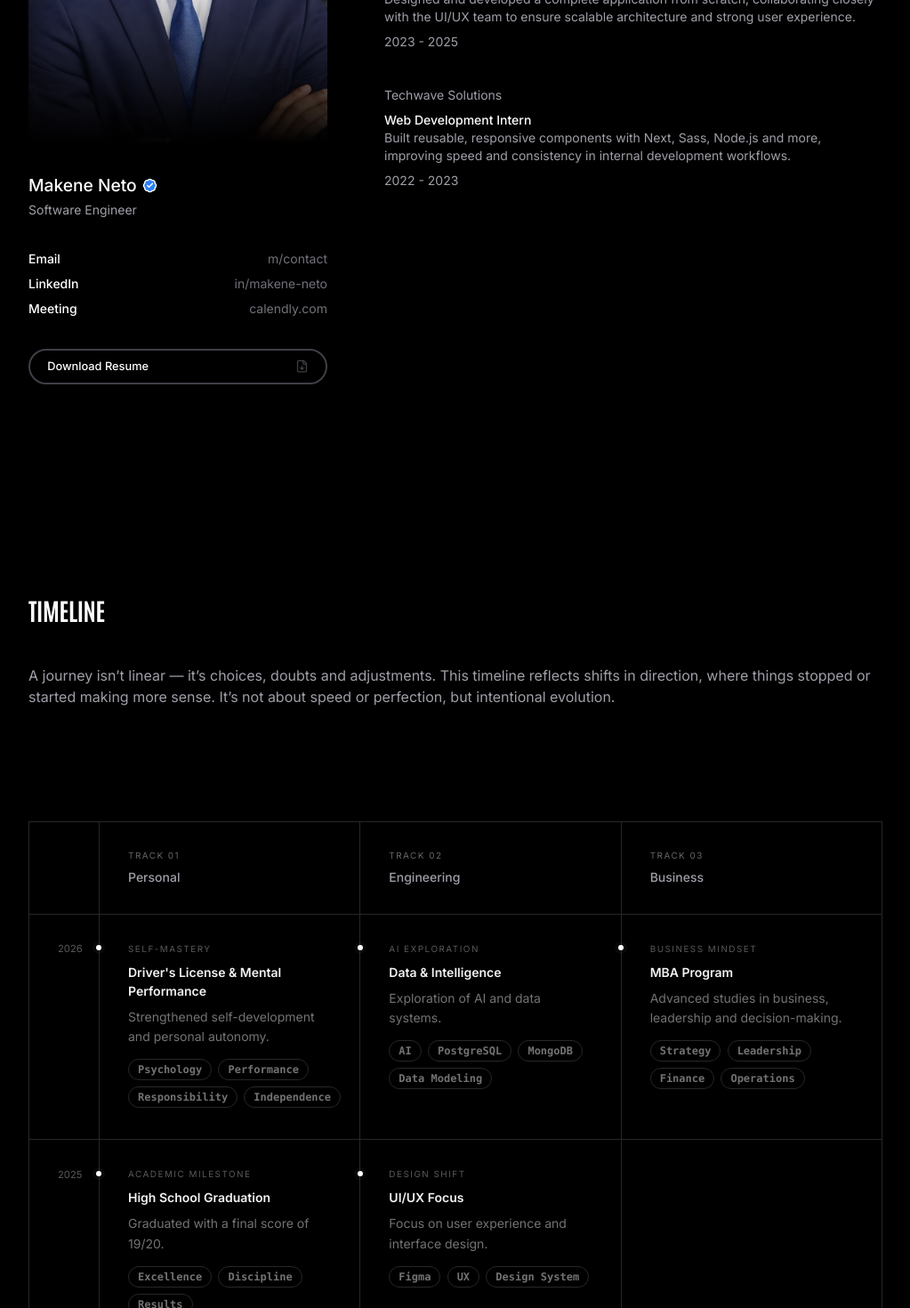
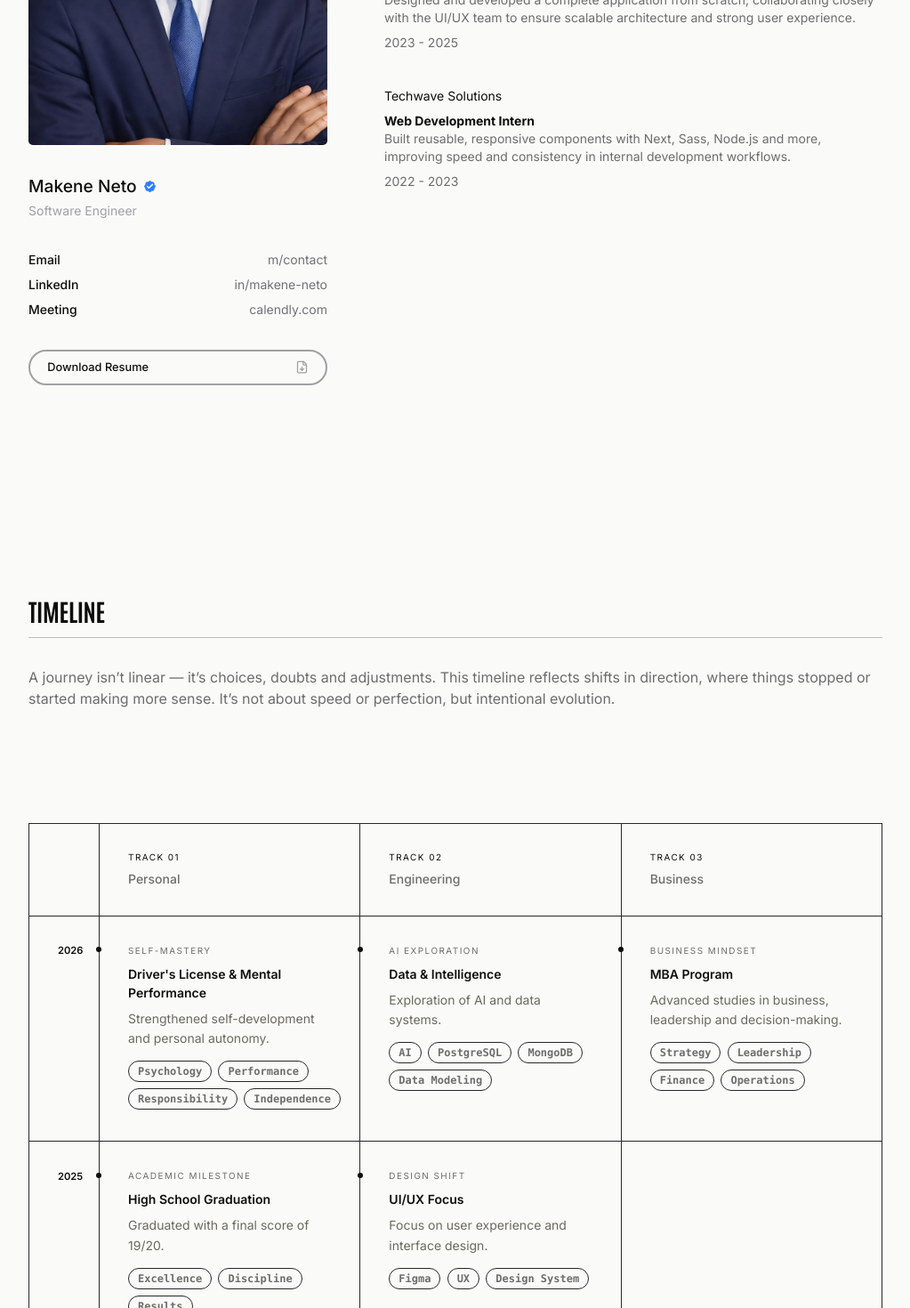
Before and after one commit to makeneto/makenedev, a React (Vite) app: page /about in a window 1280 px wide. Shown: the part 900-2370 px from the top of the page at 89% size, without its empty margins (128-1151 px from the left). Built offline with nearby package versions, Linux system fonts and the light colour scheme; a web font is replaced by a local one.

Commit message:
feat(style): add CSS variables for light and dark modes to enhance theme consistency

```diff
--- a/src/css/style.css
+++ b/src/css/style.css
@@ -1,14 +1,88 @@
 @charset "UTF-8";
 @import url("https://fonts.googleapis.com/css2?family=Anton&family=Antonio:wght@100..700&family=Playfair+Display:ital,wght@0,400..900;1,400..900&family=Roboto:ital,wght@0,100..900;1,100..900&display=swap");
 @import url("https://fonts.googleapis.com/css2?family=Inter:ital,opsz,wght@0,14..32,100..900;1,14..32,100..900&family=Roboto:ital,wght@0,100..900;1,100..900&display=swap");
+:root {
+  /* Light Mode */
+  --bg-primary: #fafaf8;
+  --bg-secondary: #f0f0ed;
+  --bg-tertiary: #e8e8e5;
+  --openToWork-bg: #edededb3;
+  --openToWork-hovered: #d5d5d5c9;
+  --stack-link: #e8e8e89a;
+  --light-gray-bg: #eeeeeeaf;
+  --profile-gradient: linear-gradient(
+    to bottom,
+    rgba(0, 0, 0, 0) 60%,
+    rgba(255, 255, 255, 0) 100%
+  );
+  --text-primary: #0d0d0b;
+  --text-secondary: #6d6d6d;
+  --text-tertiary: #6a6a60;
+  --text-label: #000000;
+  --border-primary: #bebebe;
+  --border-secondary: #ccccc7;
+  --border-tertiary: #bfbfba;
+  --border-resume: #a0a0a4;
+  --button-primary-bg: #000000;
+  --button-primary-text: #ffffff;
+  --button-primary-bg-hovered: #2e2e2e;
+  --button-primary-disabled-bg: #d4d4d4;
+  --button-primary-disabled-text: #808080;
+  --surface-hover: #e8e8e5;
+  --surface-active: #d9d9d5;
+  --accent-soft: #d9d9d5;
+  --accent-medium: #b8b8af;
+  --accent-strong: #6a6a60;
+  --selection-bg: #ccccc7;
+  --text-primary-rgb: 13, 13, 11;
+  --text-secondary-rgb: 58, 58, 53;
+  --text-tertiary-rgb: 106, 106, 96;
+}
+
+.dark {
+  /* Dark Mode */
+  --bg-primary: #000000;
+  --bg-secondary: #151515;
+  --bg-tertiary: #1a1a1a;
+  --openToWork-bg: #18181b;
+  --openToWork-hovered: #27272aba;
+  --stack-link: #18181b;
+  --light-gray-bg: #43434336;
+  --profile-gradient: linear-gradient(
+    to bottom,
+    rgba(0, 0, 0, 0) 60%,
+    rgb(0, 0, 0) 100%
+  );
+  --text-primary: #ffffff;
+  --text-secondary: #9f9fa9;
+  --text-tertiary: #a8a8a8;
+  --text-label: #9f9fa9;
+  --border-primary: #3a3a3a;
+  --border-secondary: #3f3f3f;
+  --border-tertiary: #4f4f4f;
+  --border-resume: #3f3f46;
+  --button-primary-text: #000000;
+  --button-primary-bg: #ffffff;
+  --button-primary-bg-hovered: #d2d2d2;
+  --button-primary-disabled-bg: #444444a3;
+  --button-primary-disabled-text: #646464;
+  --surface-hover: #1f1f1f;
+  --surface-active: #2a2a2a;
+  --accent-soft: #3f3f3f;
+  --accent-medium: #2f2f2f;
+  --accent-strong: #a8a8a8;
+  --selection-bg: #3f3f3f;
+}
+
 body {
   font-family: "Inter", sans-serif;
-  background-color: black;
-  color: white;
+  background-color: var(--bg-primary);
+  color: var(--text-primary);
   padding-inline: 25rem;
 }
 body::selection {
-  background-color: var(--color-zinc-700);
+  background-color: var(--selection-bg);
+  color: var(--text-primary);
 }
 @media (width <= 1280px) {
   body {
@@ -37,6 +111,9 @@ textarea::-webkit-scrollbar {
 textarea {
   -ms-overflow-style: none; /* IE and Edge */
   scrollbar-width: none; /* Firefox */
+  background-color: var(--bg-secondary);
+  color: var(--text-primary);
+  border-color: var(--border-primary);
 }
 
 .blog-body {
@@ -80,7 +157,7 @@ textarea {
   }
 }
 .blog-lastBlog {
-  border-bottom: 1px solid #2f2f2f;
+  border-bottom: 1px solid var(--border-primary);
   padding-bottom: 2rem;
 }
 @media (width <= 640px) {
@@ -89,13 +166,12 @@ textarea {
   }
 }
 .blog-lastBlog-card {
-  background-color: rgb(21, 21, 21);
+  background-color: var(--bg-secondary);
   padding: 1rem 1rem 1rem 1.2rem;
   display: grid;
   gap: 2rem;
   grid-template-columns: 47% auto;
-  border: 1px dashed #3f3f3f;
-  transition: all 0.2s ease-in-out;
+  border: 1px dashed var(--border-secondary);
 }
 @media (width <= 640px) {
   .blog-lastBlog-card {
@@ -105,19 +181,20 @@ textarea {
 }
 .blog-lastBlog-card:hover {
   background-color: transparent;
-  border: 1px dashed white;
+  border: 1px dashed var(--text-primary);
 }
 .blog-lastBlog-card:hover h1 {
   text-decoration: underline;
 }
 .blog-lastBlog-card div span {
   font-size: 0.8rem;
-  color: var(--color-zinc-400);
+  color: var(--text-tertiary);
 }
 .blog-lastBlog-card div h1 {
   margin-top: 0.4rem;
   font-size: 1.8rem;
   font-weight: 600;
+  color: var(--text-primary);
   display: -webkit-box;
   line-clamp: 2;
   -webkit-line-clamp: 2;
@@ -141,7 +218,7 @@ textarea {
 }
 .blog-lastBlog-card div p {
   margin-block: 1rem 2rem;
-  color: var(--color-zinc-200);
+  color: var(--text-secondary);
   display: -webkit-box;
   line-clamp: 3;
   -webkit-line-clamp: 3;
@@ -189,7 +266,7 @@ textarea {
   display: flex;
 }
 .blog-card {
-  background-color: #101010;
+  background-color: var(--light-gray-bg);
   padding: 0.9rem;
   display: flex;
   flex-direction: column;
@@ -199,10 +276,9 @@ textarea {
   color: inherit;
   overflow: hidden;
   border: 1px dashed transparent;
-  transition: all 0.2s ease;
 }
 .blog-card:hover {
-  border: 1px dashed white;
+  border: 1px dashed var(--text-primary);
   background-color: transparent;
 }
 .blog-card:hover .blog-card__title,
@@ -282,7 +358,7 @@ textarea {
 }
 .blog-card__category, .blog-card__date, .blog-card__link {
   font-size: 0.75rem;
-  color: var(--color-zinc-400);
+  color: var(--text-tertiary);
 }
 .blog-card__overlay .blog-card__category, .blog-card__overlay .blog-card__date, .blog-card__overlay {
   color: white;
@@ -291,7 +367,7 @@ textarea {
 .blog-card__title {
   font-size: 1.2rem;
   font-weight: 600;
-  color: white;
+  color: var(--text-primary);
   line-height: 1.4;
 }
 @media (width <= 1280px) {
@@ -302,7 +378,7 @@ textarea {
 .blog-card__description {
   font-size: 0.9rem;
   line-height: 1.54;
-  color: var(--color-zinc-400);
+  color: var(--text-tertiary);
   display: -webkit-box;
   line-clamp: 2;
   -webkit-line-clamp: 2;
@@ -315,7 +391,7 @@ textarea {
   }
 }
 .blog-card__link {
-  color: white;
+  color: var(--text-primary);
   font-weight: 500;
   display: flex;
   align-items: center;
@@ -349,8 +425,9 @@ textarea {
   font-weight: 600;
   font-size: 1.2rem;
   text-transform: uppercase;
-  border-bottom: 1px dashed var(--color-zinc-700);
+  border-bottom: 1px dashed var(--border-primary);
   padding-bottom: 0.4rem;
+  color: var(--text-primary);
 }
 .blog-aside ul {
   display: grid;
@@ -358,16 +435,16 @@ textarea {
 }
 .blog-aside ul li {
   font-size: 0.87rem;
-  color: var(--color-zinc-400);
+  color: var(--text-tertiary);
   cursor: pointer;
 }
 .blog-aside ul li.active {
-  color: white;
+  color: var(--text-primary);
   font-weight: 500;
   text-decoration: line-through;
 }
 .blog-aside ul li:hover {
-  color: white;
+  color: var(--text-primary);
 }
 
 .verticalBlogs {
@@ -379,7 +456,7 @@ textarea {
   justify-content: space-between;
 }
 .verticalBlogs a:not(:last-child) {
-  border-bottom: 1px solid rgba(180, 180, 180, 0.12);
+  border-bottom: 1px solid var(--border-primary);
 }
 .verticalBlogs a {
   padding-block: 1rem;
@@ -404,9 +481,10 @@ textarea {
   }
 }
 .verticalBlogs a div p {
-  color: var(--color-zinc-500);
+  color: var(--text-tertiary);
 }
 .verticalBlogs a div h3 {
+  color: var(--text-primary);
   display: -webkit-box;
   -webkit-line-clamp: 2;
   -webkit-box-orient: vertical;
@@ -428,11 +506,8 @@ textarea {
     display: none;
   }
 }
-.verticalBlogs a, .verticalBlogs a svg {
-  transition: all 0.2s ease-in;
-}
 .verticalBlogs a:hover {
-  border-bottom-color: white;
+  border-bottom-color: var(--text-primary);
 }
 .verticalBlogs a:hover svg {
   opacity: 1;
@@ -476,7 +551,7 @@ textarea {
   font-family: "Antonio", sans-serif;
   font-weight: 600;
   font-size: 1.3rem;
-  color: var(--color-zinc-400);
+  color: var();
   text-transform: uppercase;
 }
 @media (width <= 640px) {
@@ -526,7 +601,7 @@ textarea {
 }
 .contact__description, .contact__email {
   max-width: 480px;
-  color: var(--color-zinc-400);
+  color: var(--text-secondary);
   font-size: 1.2rem;
   line-height: 1.7;
 }
@@ -560,13 +635,42 @@ textarea {
   text-decoration: underline;
 }
 
+.contact-form section {
+  display: grid;
+  gap: 3rem;
+}
 .contact-form__label {
   margin-bottom: 12px;
   display: flex;
   align-items: center;
   gap: 8px;
   font-size: 14px;
-  color: #bebec8;
+  color: var(--text-label);
+}
+
+.submit-btn {
+  background-color: transparent;
+  margin-top: 2rem;
+  padding-block: 1.25rem;
+  width: 100%;
+  border-radius: 999rem;
+  background-color: var(--button-primary-bg);
+  color: var(--button-primary-text);
+  border: 1px solid transparent;
+  font-weight: 400;
+}
+.submit-btn:disabled {
+  cursor: not-allowed;
+  background-color: var(--button-primary-disabled-bg);
+  color: var(--button-primary-disabled-text);
+}
+.submit-btn:hover {
+  background-color: var(--button-primary-bg-hovered);
+  border: 1px solid var(--button-primary-text);
+}
+.submit-icon {
+  width: 0.8rem;
+  height: 0.8rem;
 }
 
 .teste {
@@ -575,8 +679,8 @@ textarea {
 }
 
 .description--medium {
-  color: var(--color-zinc-400);
   font-size: 1.1rem;
+  color: var(--text-secondary);
 }
 @media (width <= 1280px) {
   .description--medium {
@@ -584,8 +688,8 @@ textarea {
   }
 }
 .description--normal {
-  color: var(--color-zinc-400);
   font-size: 1.2rem;
+  color: var(--text-secondary);
 }
 @media (width <= 1280px) {
   .description--normal {
@@ -596,6 +700,16 @@ textarea {
 .footer {
   margin-top: 20rem;
   padding-bottom: 1.5rem;
+}
+@media (width <= 1280px) {
+  .footer {
+    margin-top: 15rem;
+  }
+}
+@media (width <= 884px) {
+  .footer {
+    margin-top: 12rem;
+  }
 }
 @media (width <= 640px) {
   .footer {
@@ -606,8 +720,6 @@ textarea {
 }
 .footer__gratitude {
   font-size: 1.3rem;
-}
-.footer__gratitude span {
   font-style: italic;
   font-family: "Playfair Display", sans-serif;
 }
@@ -711,13 +823,13 @@ textarea {
   }
 }
 .homeHeader__openToWork div {
-  background-color: var(--color-zinc-900);
+  background-color: var(--openToWork-bg);
   border-radius: 2rem;
   padding: 0.5rem 1rem;
   display: flex;
   align-items: center;
   gap: 0.6rem;
-  transition: background 0.2s ease-out;
+  transition: all 0.2s ease-in;
 }
 @media (width <= 640px) {
   .homeHeader__openToWork div a {
@@ -725,7 +837,7 @@ textarea {
   }
 }
 .homeHeader__openToWork div:hover {
-  background-color: var(--color-zinc-800);
+  background-color: var(--openToWork-hovered);
 }
 @media (width <= 1280px) {
   .homeHeader__openToWork div {
@@ -743,7 +855,7 @@ textarea {
 .homeHeader__openToWork--dot {
   width: 1rem;
   height: 1rem;
-  background-color: #818181;
+  background-color: var(--accent-medium);
   border-radius: 50%;
   display: flex;
   align-items: center;
@@ -759,7 +871,7 @@ textarea {
   width: 0.5rem;
   height: 0.5rem;
   border-radius: 50%;
-  background-color: white;
+  background-color: var(--text-primary);
 }
 @media (width <= 640px) {
   .homeHeader__openToWork--dot--inner {
@@ -809,7 +921,7 @@ textarea {
   text-align: end;
   font-size: 2.9rem;
   line-height: 3.5rem;
-  color: #9f9f9f;
+  color: var(--text-secondary);
   padding-bottom: 0.6rem;
   letter-spacing: 0.05rem;
 }
@@ -851,7 +963,7 @@ textarea {
   gap: 1rem;
 }
 .default-header--about span {
-  color: white;
+  color: var(--text-primary);
   font-weight: 600;
 }
 
@@ -891,21 +1003,20 @@ textarea {
 }
 .nav--activeLink {
   font-weight: 600;
-  color: white;
+  color: var(--text-primary);
   text-decoration: line-through;
 }
 .nav--link {
   font-weight: 500;
-  color: var(--color-zinc-400);
-  transition: color 0.2s ease;
+  color: var(--text-tertiary);
 }
 .nav--link:hover {
-  color: white;
+  color: var(--text-primary);
 }
 .nav-icon {
   cursor: pointer;
-  width: 1.2rem;
-  height: 1.2rem;
+  width: 1.1rem;
+  height: 1.1rem;
 }
 @media (width <= 640px) {
   .nav-icon {
@@ -949,7 +1060,7 @@ textarea {
 .quoteOfTheWeek__content {
   display: grid;
   gap: 2rem;
-  border-left: 0.3em solid white;
+  border-left: 0.3em solid var(--text-primary);
   padding-block: 1rem;
   padding-inline: 3rem 0;
 }
@@ -969,7 +1080,7 @@ textarea {
 .quoteOfTheWeek__content h1 {
   width: 65%;
   font-size: 4rem;
-  color: #a7a7a7;
+  color: var(--text-secondary);
 }
 @media (width <= 1280px) {
   .quoteOfTheWeek__content h1 {
@@ -989,12 +1100,12 @@ textarea {
   .quoteOfTheWeek__content h1 {
     width: 95%;
     font-size: 1.9rem;
+    line-height: 2.5rem;
   }
 }
 @media (width <= 400px) {
   .quoteOfTheWeek__content h1 {
     font-size: 1.8rem;
-    line-height: 2.6rem;
   }
 }
 .quoteOfTheWeek__content small {
@@ -1021,7 +1132,7 @@ textarea {
   justify-content: space-between;
   gap: 1.5rem;
   margin-bottom: 2rem;
-  border-bottom: 1px solid var(--color-zinc-600);
+  border-bottom: 1px solid var(--border-primary);
 }
 .showcase-heading {
   font-family: "Antonio", sans-serif;
@@ -1029,7 +1140,7 @@ textarea {
   font-weight: 900;
   text-transform: uppercase;
   letter-spacing: -0.01em;
-  color: white;
+  color: var(--text-primary);
   margin: 0;
   white-space: nowrap;
   line-height: 1;
@@ -1046,16 +1157,15 @@ textarea {
 .divider {
   flex: 1;
   height: 1px;
-  background-color: #d4d4d4;
+  background-color: var(--border-primary);
 }
 
 .viewAll {
   font-size: 0.9375rem;
   font-weight: 400;
-  color: white;
+  color: var(--text-primary);
   text-decoration: none;
   white-space: nowrap;
-  transition: opacity 0.2s ease;
 }
 .viewAll:hover {
   text-decoration: underline;
@@ -1093,7 +1203,6 @@ textarea {
   width: 1rem;
   height: 1rem;
   opacity: 0;
-  transition: opacity 0.2s ease-in;
 }
 .showcase-card:hover svg {
   opacity: 1;
@@ -1104,7 +1213,7 @@ textarea {
 .showcase-card--title {
   font-size: 1.2rem;
   font-weight: 600;
-  color: white;
+  color: var(--text-primary);
 }
 @media (width <= 1280px) {
   .showcase-card--title {
@@ -1115,7 +1224,7 @@ textarea {
   margin-top: 0.3rem;
   font-size: 1rem;
   line-height: 1.6;
-  color: var(--color-zinc-400);
+  color: var(--text-secondary);
   display: -webkit-box;
   -webkit-line-clamp: 2;
   -webkit-box-orient: vertical;
@@ -1140,7 +1249,6 @@ textarea {
   object-fit: cover;
   object-position: center center;
   display: block;
-  transition: transform 0.25s ease;
 }
 @media (width <= 1280px) {
   .showcase-cover {
@@ -1161,7 +1269,7 @@ textarea {
 .stack-header {
   padding-bottom: 1rem;
   margin-bottom: 2rem;
-  border-bottom: 1px solid var(--color-zinc-600);
+  border-bottom: 1px solid var(--border-primary);
 }
 .stack-heading {
   font-family: "Antonio", sans-serif;
@@ -1169,7 +1277,7 @@ textarea {
   font-weight: 900;
   text-transform: uppercase;
   letter-spacing: -0.01em;
-  color: white;
+  color: var(--text-primary);
   margin: 0;
   white-space: nowrap;
   line-height: 1;
@@ -1213,8 +1321,11 @@ textarea {
   width: auto;
   height: 1rem;
 }
+.stack-card a {
+  transition: all 0.1s ease-in;
+}
 .stack-card a:hover {
-  background-color: var(--color-zinc-900);
+  background-color: var(--stack-link);
 }
 
 .timeline {
@@ -1222,8 +1333,8 @@ textarea {
   display: grid;
   gap: 8rem;
   width: 100%;
-  background: #000;
-  color: #fff;
+  background: var(--bg-primary);
+  color: var(--text-primary);
 }
 @media (width <= 640px) {
   .timeline {
@@ -1248,20 +1359,21 @@ textarea {
 .timeline__header .timeline__track {
   font-size: 0.62rem;
   letter-spacing: 0.15em;
-  color: rgba(255, 255, 255, 0.4);
+  color: var(--text-primary);
   display: block;
   margin-bottom: 0.4rem;
 }
 .timeline__header h3 {
   font-size: 0.875rem;
   font-weight: 500;
-  color: var(--color-zinc-400);
+  color: var(--text-secondary);
 }
 .timeline__year {
   padding-top: 1.9rem;
   padding-inline: 2rem;
   font-size: 0.7rem;
-  color: rgba(255, 255, 255, 0.35);
+  font-weight: 600;
+  color: var(--text-primary);
   border-right: 1px solid var(--color-zinc-800);
   border-bottom: 1px solid var(--color-zinc-800);
   border-left: 1px solid var(--color-zinc-800);
@@ -1285,7 +1397,7 @@ textarea {
   width: 6px;
   height: 6px;
   border-radius: 999px;
-  background: #fff;
+  background-color: var(--text-primary);
   box-shadow: 0 0 0 4px rgba(255, 255, 255, 0.03);
 }
 .timeline-card__title {
@@ -1293,20 +1405,20 @@ textarea {
   font-size: 0.62rem;
   text-transform: uppercase;
   letter-spacing: 0.15em;
-  color: rgba(255, 255, 255, 0.35);
+  color: var(--text-secondary);
   margin-bottom: 0.5rem;
 }
 .timeline-card__subtitle {
   font-size: 0.875rem;
   font-weight: 600;
   margin-bottom: 0.5rem;
-  color: rgba(255, 255, 255, 0.95);
+  color: var(--text-primary);
 }
 .timeline-card__description {
   font-size: 0.875rem;
   line-height: 1.6;
   max-width: 220px;
-  color: rgba(255, 255, 255, 0.45);
+  color: var(--text-tertiary);
   margin-bottom: 0.85rem;
 }
 .timeline-card__tags {
@@ -1319,7 +1431,7 @@ textarea {
   font-family: var(--font-mono);
   font-weight: 600;
   border: 1px solid var(--color-zinc-800);
-  color: rgba(255, 255, 255, 0.45);
+  color: var(--text-secondary);
   border-radius: calc(var(--radius) * 2.6);
   padding: 0.125rem 0.625rem;
 }
@@ -1349,14 +1461,14 @@ textarea {
     font-family: "Antonio", sans-serif;
     font-size: 1.27rem;
     font-weight: 600;
-    color: rgba(255, 255, 255, 0.85);
+    color: var(--text-primary);
     padding-top: 1.5rem;
     padding-inline: 0;
     padding-bottom: 1rem;
   }
   .timeline__year::before {
     content: "*";
-    color: rgba(255, 255, 255, 0.85);
+    color: var(--text-primary);
   }
   .timeline__column {
     grid-column: 1/-1;
@@ -1379,7 +1491,7 @@ textarea {
   }
   .timeline-card__title::before {
     content: attr(data-track) " · ";
-    color: white;
+    color: var(--text-primary);
   }
 }
 .work-experience {
@@ -1404,11 +1516,8 @@ textarea {
     gap: 8rem;
   }
 }
-.work-experience a {
-  transition: color 0.2s ease;
-}
 .work-experience a:hover {
-  color: white;
+  color: var(--text-primary);
   text-decoration: underline;
 }
 .work-experience .profile {
@@ -1416,7 +1525,7 @@ textarea {
   gap: 2rem;
 }
 .work-experience .profile-pic {
-  background: linear-gradient(to bottom, rgba(0, 0, 0, 0) 60%, rgb(0, 0, 0) 100%), url("/assets/makenedev-profile.jpeg");
+  background: var(--profile-gradient), url("/assets/makenedev-profile.jpeg");
   background-position: center top;
   background-size: cover;
   width: 100%;
@@ -1451,20 +1560,20 @@ textarea {
 }
 .work-experience .profile__links svg {
   color: var(--color-zinc-400);
-  transition: color 0.2s ease;
 }
 .work-experience .profile__links svg:hover {
-  color: white;
+  color: var(--text-primary);
 }
 .work-experience .profile__resume {
   display: flex;
   align-items: center;
   justify-content: space-between;
-  border: 2px solid var(--color-zinc-700);
+  border: 2px solid var(--border-resume);
   border-radius: 9rem;
   padding: 0.5rem 1.2rem;
   font-size: 0.8rem;
   font-weight: 500;
+  transition: all 0.1s ease-in;
 }
 @media (width <= 640px) {
   .work-experience .profile__resume {
@@ -1473,17 +1582,15 @@ textarea {
     padding: 0.5rem 1rem;
   }
 }
-.work-experience .profile__resume, .work-experience .profile__resume svg {
-  transition: all 0.2s ease-in;
-}
 .work-experience .profile__resume svg {
-  color: var(--color-zinc-700);
+  color: var(--border-resume);
+  transition: all 0.1s ease-in;
 }
 .work-experience .profile__resume:hover {
-  border-color: white;
+  border-color: var(--text-primary);
 }
 .work-experience .profile__resume:hover svg {
-  color: white;
+  color: var(--text-primary);
 }
 .work-experience .experiences h1 {
   font-size: 1.3rem;
@@ -1495,7 +1602,7 @@ textarea {
     font-family: "Antonio", sans-serif;
     font-size: 1.5rem;
     font-weight: 900;
-    color: white;
+    color: var(--text-primary);
     text-transform: uppercase;
     line-height: 1;
     letter-spacing: -0.01em;
@@ -1506,13 +1613,13 @@ textarea {
   }
 }
 .work-experience .experiences__timeline {
-  color: var(--color-zinc-400);
+  color: var(--secondary-text);
   display: grid;
   gap: 2.5rem;
 }
 .work-experience .experiences__timeline h2 {
-  color: white;
-  font-weight: 500;
+  color: var(--text-primary);
+  font-weight: 700;
 }
 @media (width <= 640px) {
   .work-experience .experiences__timeline {
@@ -1523,5 +1630,8 @@ textarea {
   display: grid;
   gap: 0.5rem;
 }
+.work-experience .experiences__work p {
+  color: var(--text-secondary);
+}
 
 /*# sourceMappingURL=style.css.map */
```
